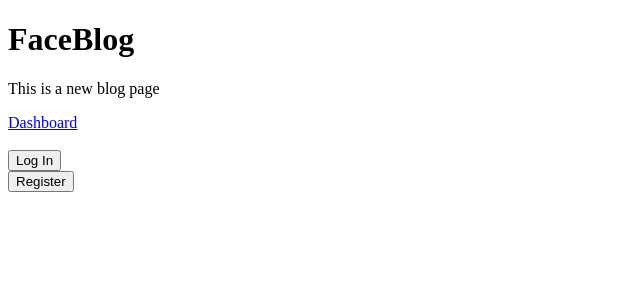
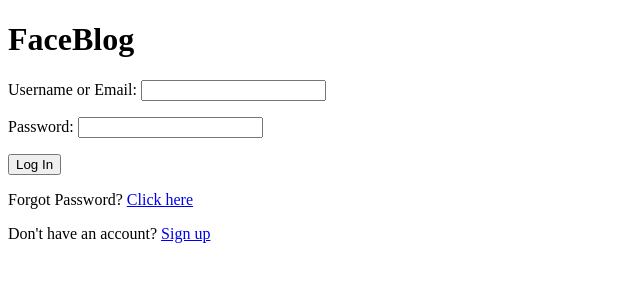
Before and after one commit to LuisBell0/Django-FaceBlog-Project-1.0, a Django app: page / in a window 1280 px wide. Shown: the top 300 px of the page, without its empty margins (0-640 px from the left). Run offline with Django 5.2, Linux system fonts and the light colour scheme.

Commit message:
Commit 6.10: Creating and styling home page

```diff
--- /dev/null
+++ b/blog/static/blog/css/styles.css
@@ -0,0 +1,10 @@
+.form-container {
+  display: inline-block;
+}
+
+.navbar {
+  background-color: lightblue;
+
+.body {
+  background-color: gray;
+}
--- a/blog/templates/blog/_base.html
+++ b/blog/templates/blog/_base.html
@@ -1,11 +1,37 @@
 <!DOCTYPE html>
 <html lang="en">
   <head>
-    <title>FaceBlog</title>
+    <title>{% block title %}Faceblog{% endblock %}</title>
     <meta charset="UTF-8">
     <meta name="viewport" content="width=device-width, initial-scale=1.0">
+    {% load static %}
+    <link rel="stylesheet" type="text/css" href="{% static 'blog/css/styles.css' %}">
   </head>
-  <body>
+    <div class="navbar">
+      <a href="{% url 'home' %}">Home</a>
+      <form class="form-container" action="{% url 'dashboard' %}" method="POST">
+      {% csrf_token %}
+          {% for message in messages %}
+              <div class="message {{ message.tag }}">
+                  <strong>{{ message }}</strong>
+              </div>
+          {% endfor %}
+        <input type="text" placeholder="Search for Profiles" name="search-profile">
+          <button type="submit">Search</button>
+      </form>
+      <a href="{% url 'dashboard' %}">Profile</a>
+      {% if request.user.is_authenticated %}
+      <form class="form-container" action="{% url 'logout' %}" method="POST">
+        {% csrf_token %}
+        <button type="submit" value="Logout">Log Out</button>
+      </form>
+      {% else %}
+      <form action="{% url 'new_login' %}" method="POST">
+        {% csrf_token %}
+        <button type="submit" value="Login">Log In</button>
+      </form>
+      {% endif %}
+    </div>
     {% block content %}
     {% endblock %}
 </html>
--- a/blog/templates/blog/home.html
+++ b/blog/templates/blog/home.html
@@ -1,19 +1,55 @@
 {% extends 'blog/_base.html' %}
+{% load static %}
 {%block content %}
+{% if not request.user.is_authenticated %}
+<style>
+  .navbar {
+    display: none;
+  }
+</style>
 <h1>FaceBlog</h1>
-<p>This is a new blog page</p>
 {% for message in messages %}
-  <div class="message {{ message.tag }}">
-    <strong>{{ message }}</strong>
-  </div>
+    <div class="message {{ message.tag }}">
+        <strong>{{ message }}</strong>
+    </div>
 {% endfor %}
-<a href="{% url 'dashboard' %}">Dashboard</a>
-<br>
-<br>
-<form action="{% url 'login' %}">
-  <button type="submit" value="Log in">Log In</button>
+<form action="" method="post">
+  {% csrf_token %}
+    {{ login_form.as_p }}
+  <input type="submit" value="Log In">
+  <p>Forgot Password? <a href="{% url 'password_reset' %}">Click here</a></p>
+  <p>Don't have an account? <a href="{% url 'signup' %}">Sign up</a></p>
 </form>
-<form action="{% url 'signup' %}">
-  <button type="submit" value="Register">Register</button>
+{% else%}
+<div class="body">
+<h1>FaceBlog</h1>
+{% for post in posts %}
+<li>Author: <a href="{% url 'dashboard' %}">{{post.owner}}</a></li>
+<li>Title: {{post.title}} </li>
+{% if post.img %}
+  <img src="{{post.img.url}}" alt="{{post.title}}" width="200px" height="200px">
+{% else %}
+  <li>No Image Available</li>
+{% endif %}
+<li>Likes: {{ post.likes_count }}</li>
+<li>{{post.posted_date|timesince}} ago</li>
+<li>Description: {{post.description}}</li>
+<form class="form-container" action="{% url 'post-like' post.pk%}" method="POST">
+  {% csrf_token %}
+  <button type="submit">
+    {% if post.id in liked %}
+      Unlike
+    {% else %}
+      Like
+    {% endif%}
+  </button>
 </form>
+<form class="form-container" action="{% url 'comments' post.id %}" method="GET">
+  {% csrf_token %}
+  <button type="submit">Comments</button>
+</form>
+<hr>
+</div>
+{% endfor %}
+{% endif %}
 {% endblock %}
--- a/blog/views.py
+++ b/blog/views.py
@@ -1,11 +1,10 @@
-from django.db.models import fields
 from django.shortcuts import get_object_or_404, render, HttpResponseRedirect, reverse, redirect
 from django.contrib import messages
 from django.contrib.auth import authenticate, login, logout
 from .models import Post, Profile, LikePost, Comment, LikeComment
 from django.contrib.auth.models import User
 from django.contrib.auth.decorators import login_required
-from django.views.generic import CreateView, DeleteView, UpdateView, ListView
+from django.views.generic import CreateView, DeleteView, UpdateView
 from django.urls import reverse_lazy
 from datetime import datetime
 import pytz
@@ -14,8 +13,58 @@ from .forms import ProfileUpdateForm, UserUpdateForm, LoginForm, AddCommentForm
 # Create your views here.
 
 
+def login_view(request):
+  if request.method == 'POST':
+    form = LoginForm(data=request.POST)
+    if form.is_valid():
+      username_or_email = form.cleaned_data['username_or_email']
+      password = form.cleaned_data['password']
+      user = authenticate(request,
+                          username=username_or_email,
+                          password=password)
+      if user is not None:
+        if user.is_active:
+          login(request, user)
+          return HttpResponseRedirect(
+              reverse("home"))  # If successful redirect to homepage
+        else:
+          messages.error(request, "Your account hasn't been activated.")
+      else:
+        # Authentication failed
+        form.add_error(None,
+                       "Incorrect username or password. Please try again.")
+  else:
+    form = LoginForm()
+  return render(request, 'registration/login.html', {'login_form': form})
+
+
+def logout_view(request):
+  logout(request)
+  return HttpResponseRedirect(reverse("new_login"))
+
+
 def home(request):
-  return render(request, 'blog/home.html', {})
+  current_user = request.user
+  if current_user.is_authenticated:
+    current_user_profile = Profile.objects.filter(user=current_user)
+    followed_users = current_user.profile.follows.all()
+    all_users = followed_users | current_user_profile
+    posts = Post.objects.filter(owner__profile__in=all_users).order_by('-posted_date')
+    liked_post = LikePost.objects.filter(user=request.user,
+                                         post__in=posts).values_list('post_id', flat=True)
+    if request.method == "POST":
+      search_input = request.POST.get('search-profile')
+      if "/" in search_input:
+        messages.error(request, "You cannot search for '/'.")
+      else:
+        return redirect('search-profile', search_input=search_input)
+    context = {'posts': posts,
+               'liked': liked_post
+              }
+    return render(request, 'blog/home.html', context)
+  else:
+    return login_view(request)
+  # return render(request, 'blog/home.html', {})
 
 
 @login_required
@@ -252,34 +301,7 @@ def ProfileUpdateFunction(request, pk):
     return render(request, 'blog/profile_update.html', context)
 
 
-def login_view(request):
-  if request.method == 'POST':
-    form = LoginForm(data=request.POST)
-    if form.is_valid():
-      username_or_email = form.cleaned_data['username_or_email']
-      password = form.cleaned_data['password']
-      user = authenticate(request,
-                          username=username_or_email,
-                          password=password)
-      if user is not None:
-        if user.is_active:
-          login(request, user)
-          return HttpResponseRedirect(
-              reverse("dashboard"))  # If successful redirect to homepage
-        else:
-          messages.error(request, "Your account hasn't been activated.")
-      else:
-        # Authentication failed
-        form.add_error(None,
-                       "Incorrect username or password. Please try again.")
-  else:
-    form = LoginForm()
-  return render(request, 'registration/login.html', {'login_form': form})
 
-
-def logout_view(request):
-  logout(request)
-  return HttpResponseRedirect(reverse("new_login"))
 
 
 def search_profile(request, search_input):
--- a/templates/registration/login.html
+++ b/templates/registration/login.html
@@ -1,4 +1,14 @@
-<h1>Please login</h1>
+{% extends 'blog/_base.html'%}
+{% block title %}
+FaceBlog log in or sign up
+{% endblock %}
+{% block content%}
+<style>
+  .navbar {
+    display: none;
+  }
+</style>
+<h1>FaceBlog</h1>
 {% for message in messages %}
     <div class="message {{ message.tag }}">
         <strong>{{ message }}</strong>
@@ -11,3 +21,4 @@
   <p>Forgot Password? <a href="{% url 'password_reset' %}">Click here</a></p>
   <p>Don't have an account? <a href="{% url 'signup' %}">Sign up</a></p>
 </form>
+{% endblock %}
```
Also changed, not shown: blog/templates/blog/dashboard.html (+4 -19 lines), media/posts/logo-hdr_veBmyP2.png (added).
